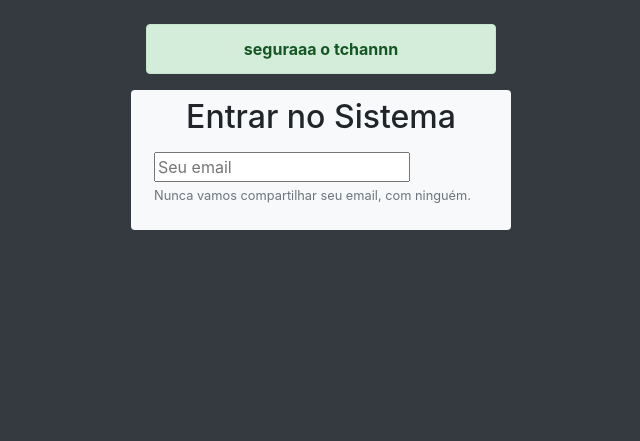
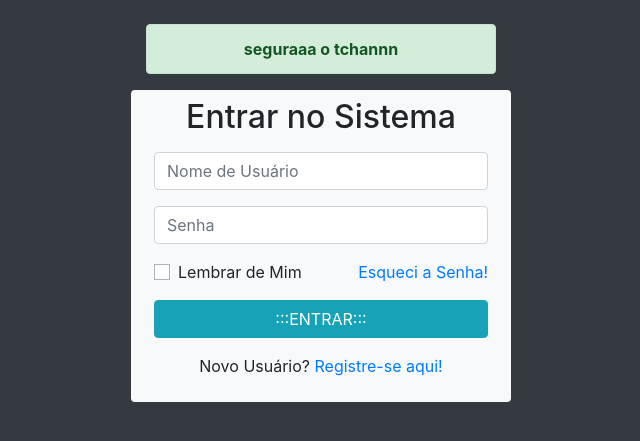
Before and after one commit to LuisFelipeSantosdosSantos/login, a PHP site: page /login/ in a window 1280 px wide. Shown: the top 441 px of the page, without its empty margins (319-959 px from the left). Run offline with PHP 8.4, Linux system fonts and the light colour scheme.

Commit message:
Formulário de Login
closes #1

```diff
--- a/index.PHP
+++ b/index.PHP
@@ -35,10 +35,42 @@
                 </h2>
                 <form action="#" method="post" class="p-2" id="formLogin">
                     <div class="form-group">
-                        <input type="text" name="" id=""
-                        aria-describedby="emailHelp" placeholder="Seu email">
-                        <small id="emailHelp" class="form-text text-muted">Nunca vamos compartilhar seu email, com ninguém.</small>
+                        <input type="text" name="nomeUsuario" id="nomeUsuario" placeholder="Nome de Usuário" class="form-control">
                     </div>
+
+                    <div class="form-group">
+                        <input type="password" name="senhaUsuario" id="senhaUsuario" placeholder="Senha" class="form-control">
+                    </div>
+
+                    <div class="form-group">
+                        <div class="custom-control custom checkbox">
+
+                            <input type="checkbox" nome="lembrar" id="lembrar" class="custom-control-input">
+
+                            <label for="lembrar" class="custom-control-label">
+                                Lembrar de Mim
+                            </label>
+
+                            <a href="#" class="float-right" id="btnEsqueci">
+                                Esqueci a Senha!
+                            </a>
+
+                        </div>
+
+                    </div>
+
+                    <div class="form-group">
+                        <input type="submit" value=":::ENTRAR:::" name="btnEntrar" class="btn btn-info btn-block">
+                    </div>
+
+                    <div class="form-group">
+                        <p class="text-center">
+                        Novo Usuário? <a href="#" id="btnRegistrar">
+                                Registre-se aqui!
+                            </a>
+                        </p>
+                    </div>
+
                 </form>
             </div>
         </section>
```
